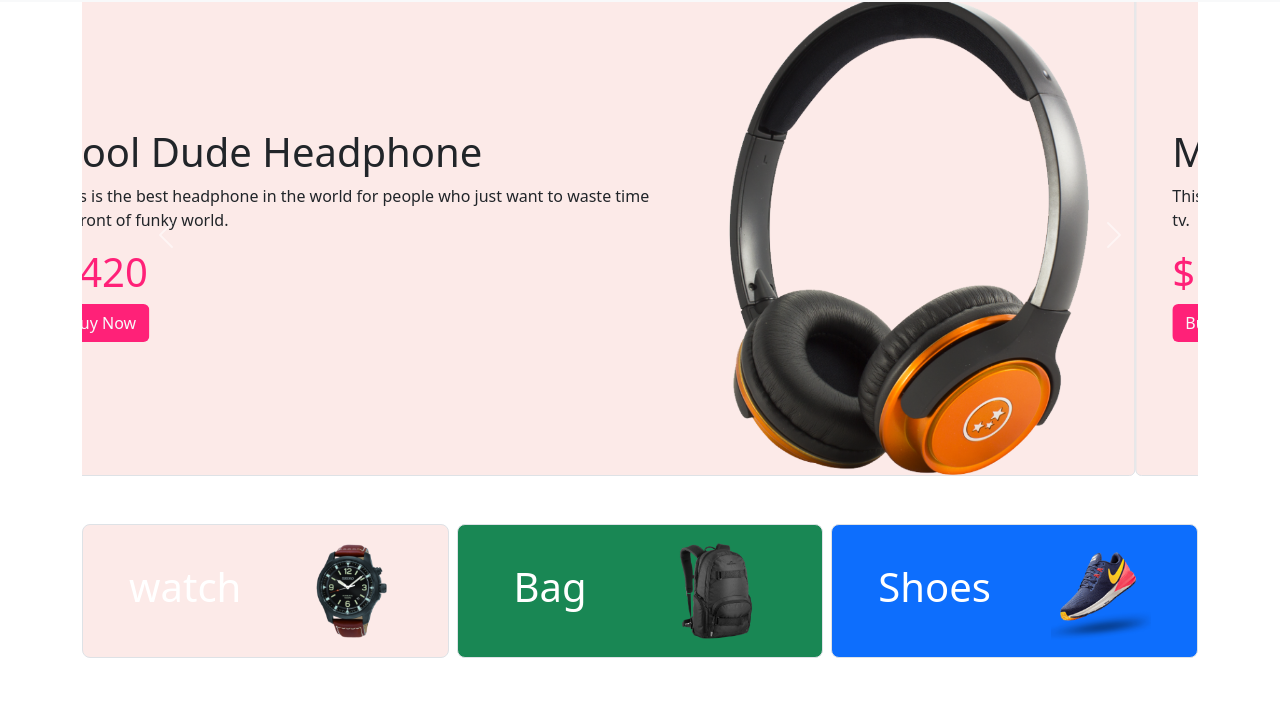
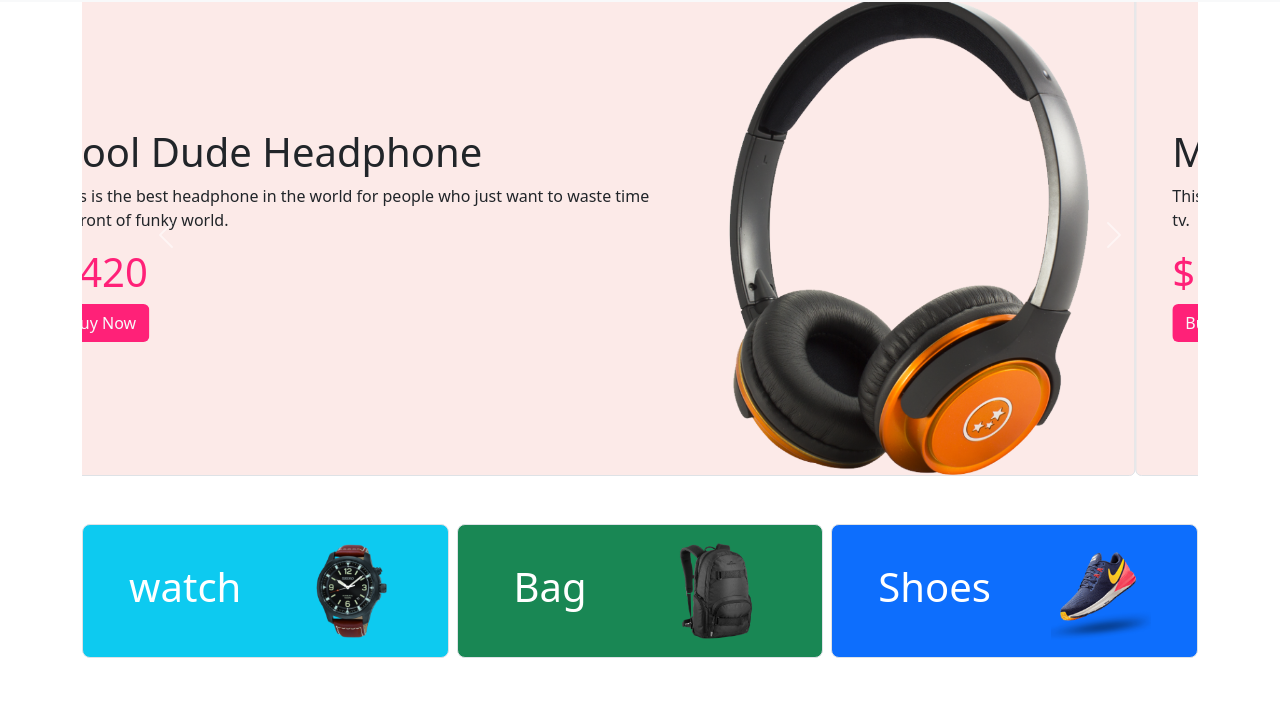
Before and after one commit to euhansarkar/panda-commerce, a plain HTML site: page index.html in a window 1280 px wide. Shown: the part 55-758 px from the top of the page. Drawn offline with nearby package versions, Linux system fonts and the light colour scheme.

Commit message:
info-added

```diff
--- a/index.html
+++ b/index.html
@@ -112,7 +112,7 @@
                 <div class="row g-2 catagories">
                     <!-- single catogory  -->
                   <div class="col-lg-4 col-md-6 col-sm-12">
-                    <div class="p-3 border panda-bg-info d-flex align-items-center justify-content-around border rounded-3">
+                    <div class="p-3 border bg-info d-flex align-items-center justify-content-around border rounded-3">
                         <h1 class="text-white">watch</h1>
                         <img class="img-fluid" src="images/categories/watch.png" alt="">
                     </div>
```
